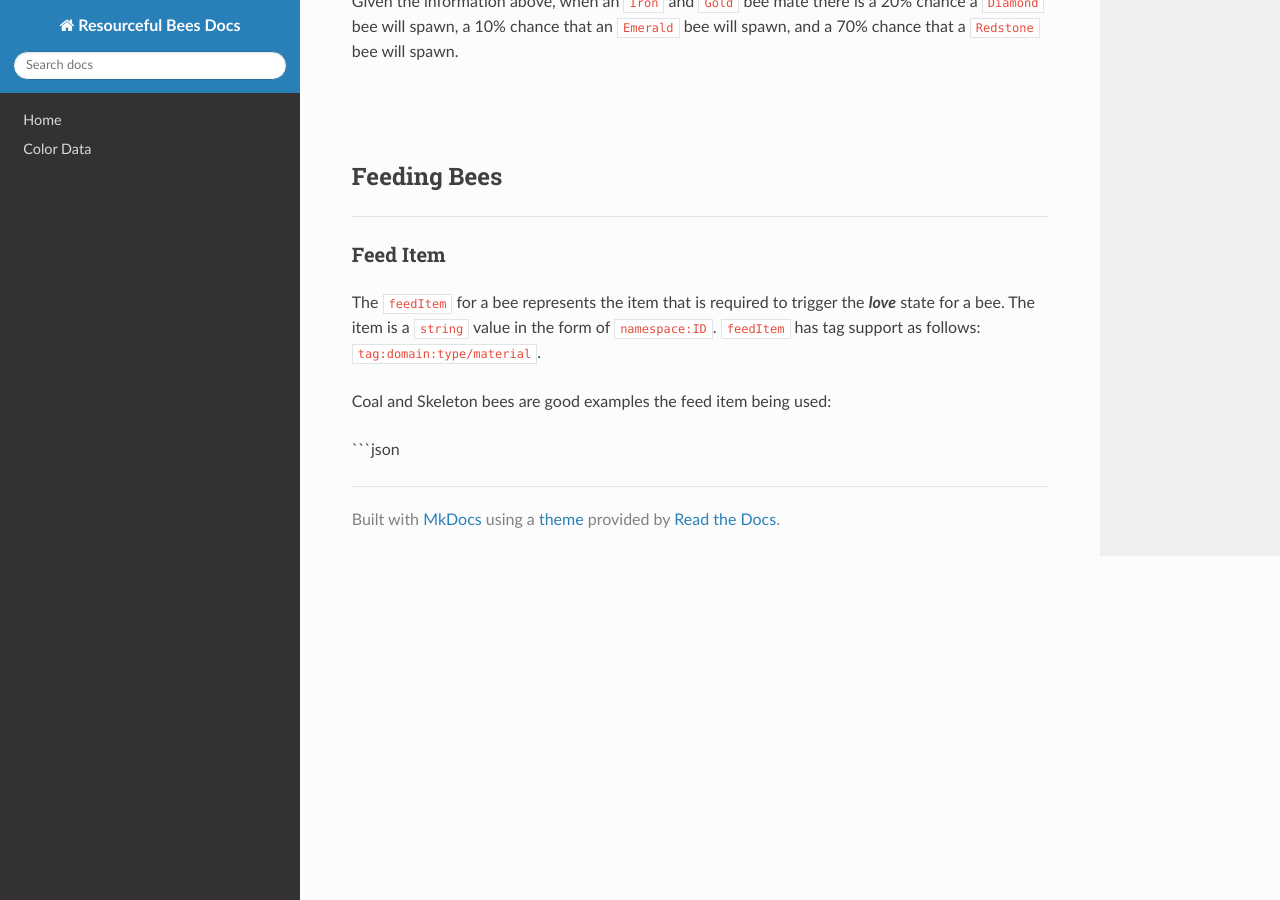
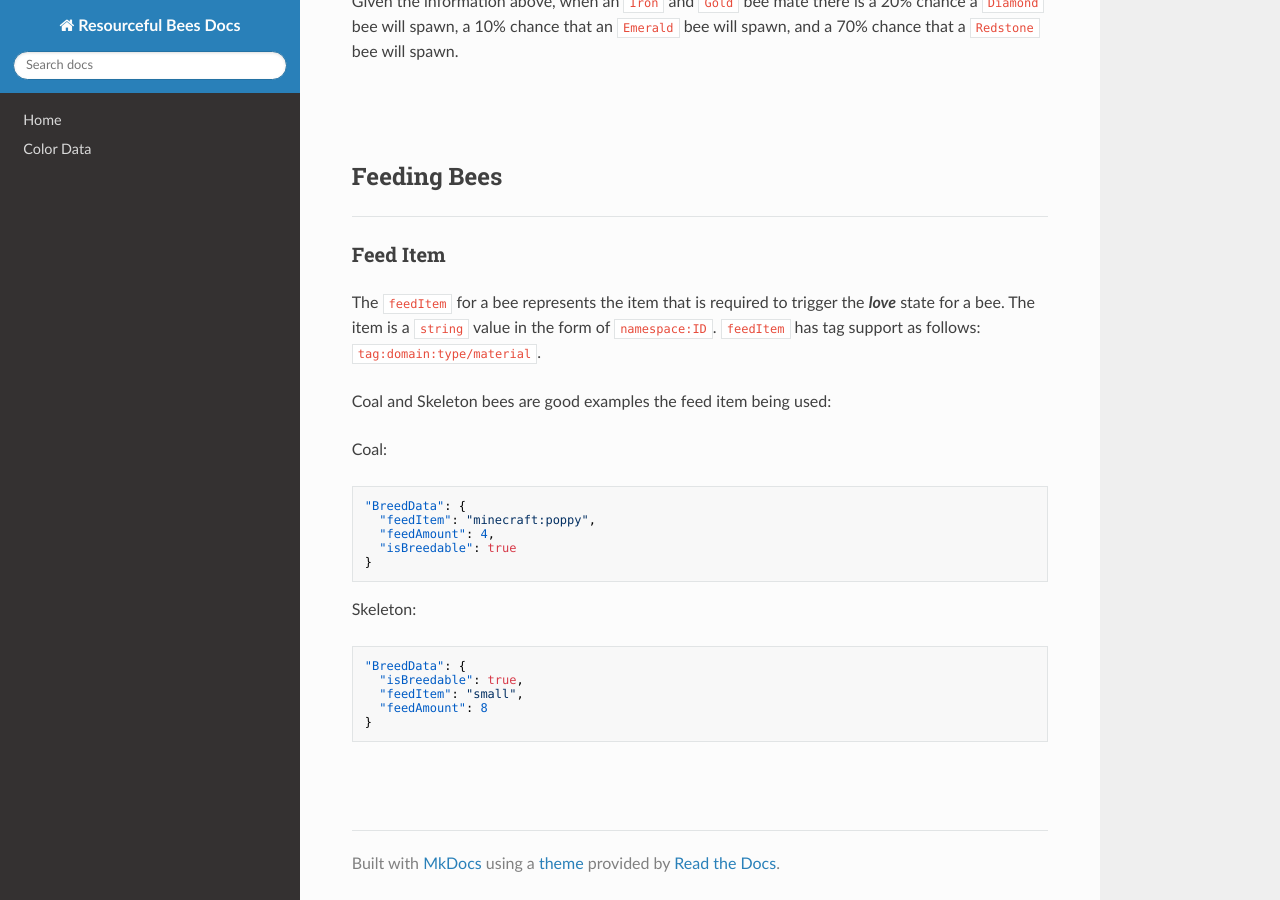
Before and after one commit to Team-Resourceful/ResourcefulBeesDocs, an MkDocs documentation site: the page built from docs/bee_data/breed_data.md, in a window 1280 px wide and 900 px high, scrolled down 2011 px. Built offline with MkDocs 1.6.1, drawn with Linux system fonts in a browser that asks for light colours; nearby versions of some CDN libraries.

Commit message:
docs/bee_data/breed_data.md updated from https://stackedit.io/

````diff
--- a/docs/bee_data/breed_data.md
+++ b/docs/bee_data/breed_data.md
@@ -90,10 +90,29 @@ The `feedItem` for a bee represents the item that is required to trigger the _**
 
 Coal and Skeleton bees are good examples the feed item being used:
 
+Coal:
 ```json
+"BreedData": {
+  "feedItem": "minecraft:poppy",
+  "feedAmount": 4,
+  "isBreedable": true
+}
+```
+Skeleton:
+```json
+"BreedData": {
+  "isBreedable": true,
+  "feedItem": "small",
+  "feedAmount": 8
+}
+```
 
+<br>
+<br>
+
+###
 <!--stackedit_data:
-eyJoaXN0b3J5IjpbMjE0MzA3NzQ5NiwtMTk5Mjk0NTQxOCwtMT
+eyJoaXN0b3J5IjpbLTc4OTIyODA5MywtMTk5Mjk0NTQxOCwtMT
 ExMzk3ODgxMCwxMDc4MDUwNTIsLTc1MzkxNzMwMSw4MTAwMTc3
 MTldfQ==
 -->
````
